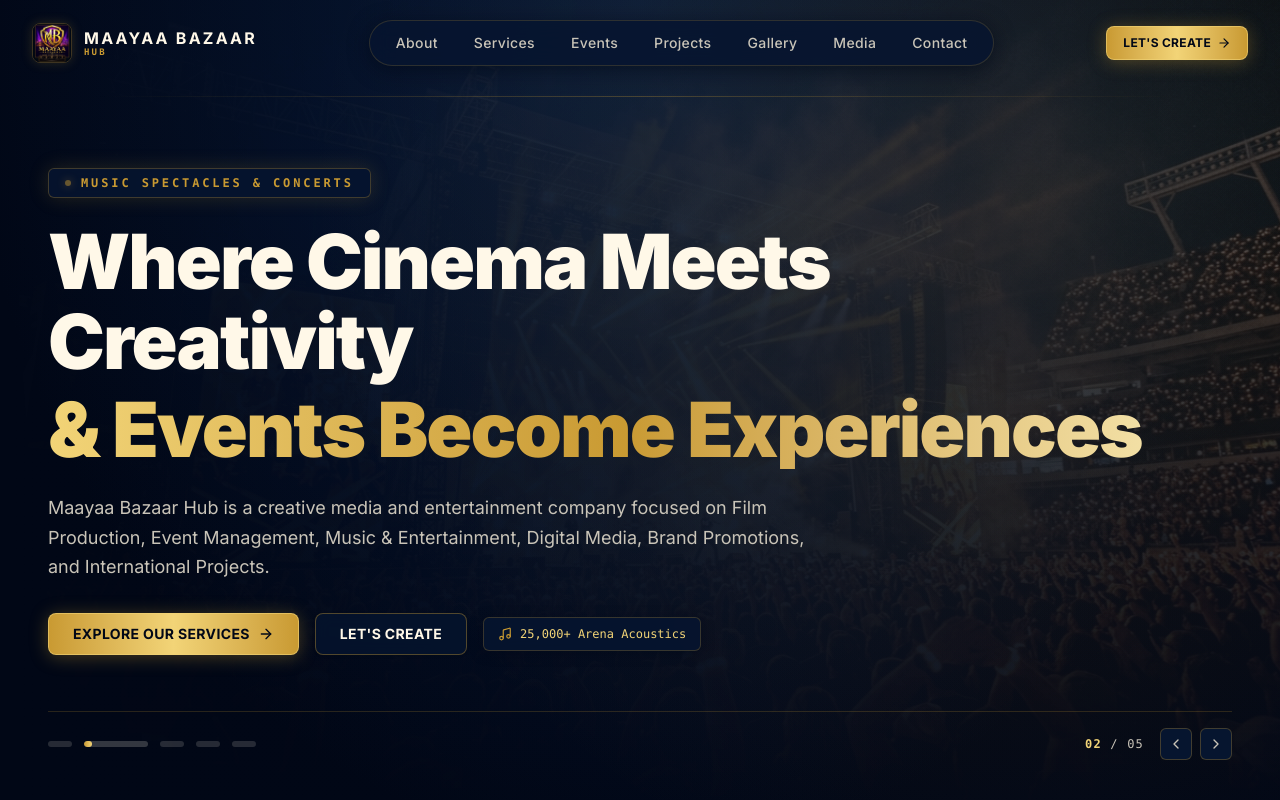
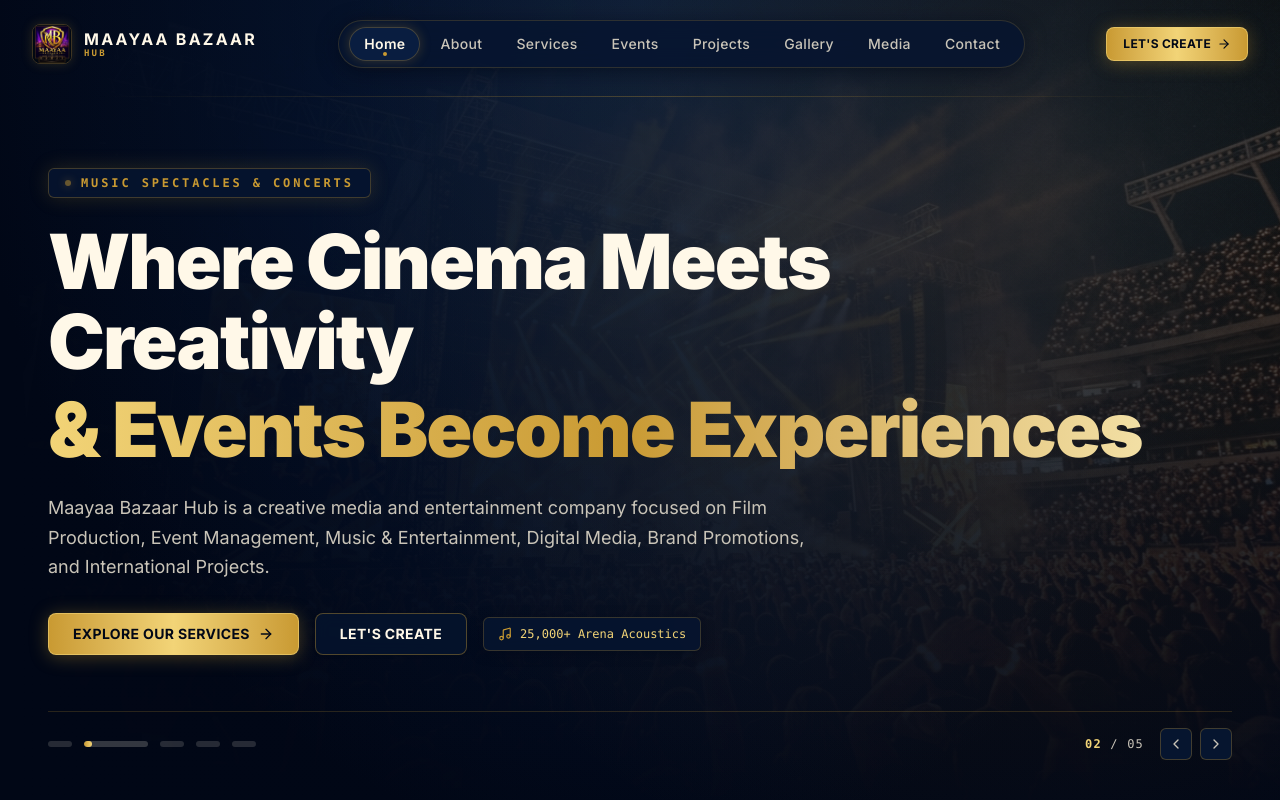
Before and after one commit to akashgunasekar/maayabaazar, a Next.js app: page / in a window 1280 px wide. Shown: the top 800 px of the page. Built offline with nearby package versions, Linux system fonts and the light colour scheme.

Commit message:
feat(nav): add Home link to navigation menu

```diff
--- a/src/components/layout/Header.tsx
+++ b/src/components/layout/Header.tsx
@@ -9,6 +9,7 @@
 import { cn } from "@/lib/utils";
 
 const NAV_LINKS = [
+  { label: "Home", href: "/" },
   { label: "About", href: "/about" },
   { label: "Services", href: "/services" },
   { label: "Events", href: "/events" },
@@ -102,7 +103,7 @@
           {/* Desktop Navigation: Royal Navy Pill with Metallic Gold Highlights */}
           <nav
             aria-label="Primary Navigation"
-            className="hidden md:flex items-center gap-1 lg:gap-2 px-3 py-1.5 rounded-full bg-[#06152F]/85 border border-[#C99A32]/20 backdrop-blur-md shadow-[0_4px_20px_rgba(2,8,23,0.6)]"
+            className="hidden md:flex items-center gap-1 lg:gap-1.5 px-2.5 py-1.5 rounded-full bg-[#06152F]/85 border border-[#C99A32]/20 backdrop-blur-md shadow-[0_4px_20px_rgba(2,8,23,0.6)]"
           >
             {NAV_LINKS.map((link) => {
               const isActive =
@@ -115,7 +116,7 @@
                   key={link.href}
                   href={link.href}
                   className={cn(
-                    "relative px-3.5 py-1.5 text-xs lg:text-sm font-medium tracking-wide transition-all duration-200 rounded-full select-none",
+                    "relative px-2.5 lg:px-3.5 py-1.5 text-xs lg:text-sm font-medium tracking-wide transition-all duration-200 rounded-full select-none",
                     isActive
                       ? "text-[#FFF8E8] font-semibold bg-[#0B2145]/80 border border-[#C99A32]/30 shadow-[0_0_12px_rgba(201,154,50,0.25)]"
                       : "text-[#C9C4B8] hover:text-[#FFF8E8] hover:bg-[#0B2145]/40"
```
